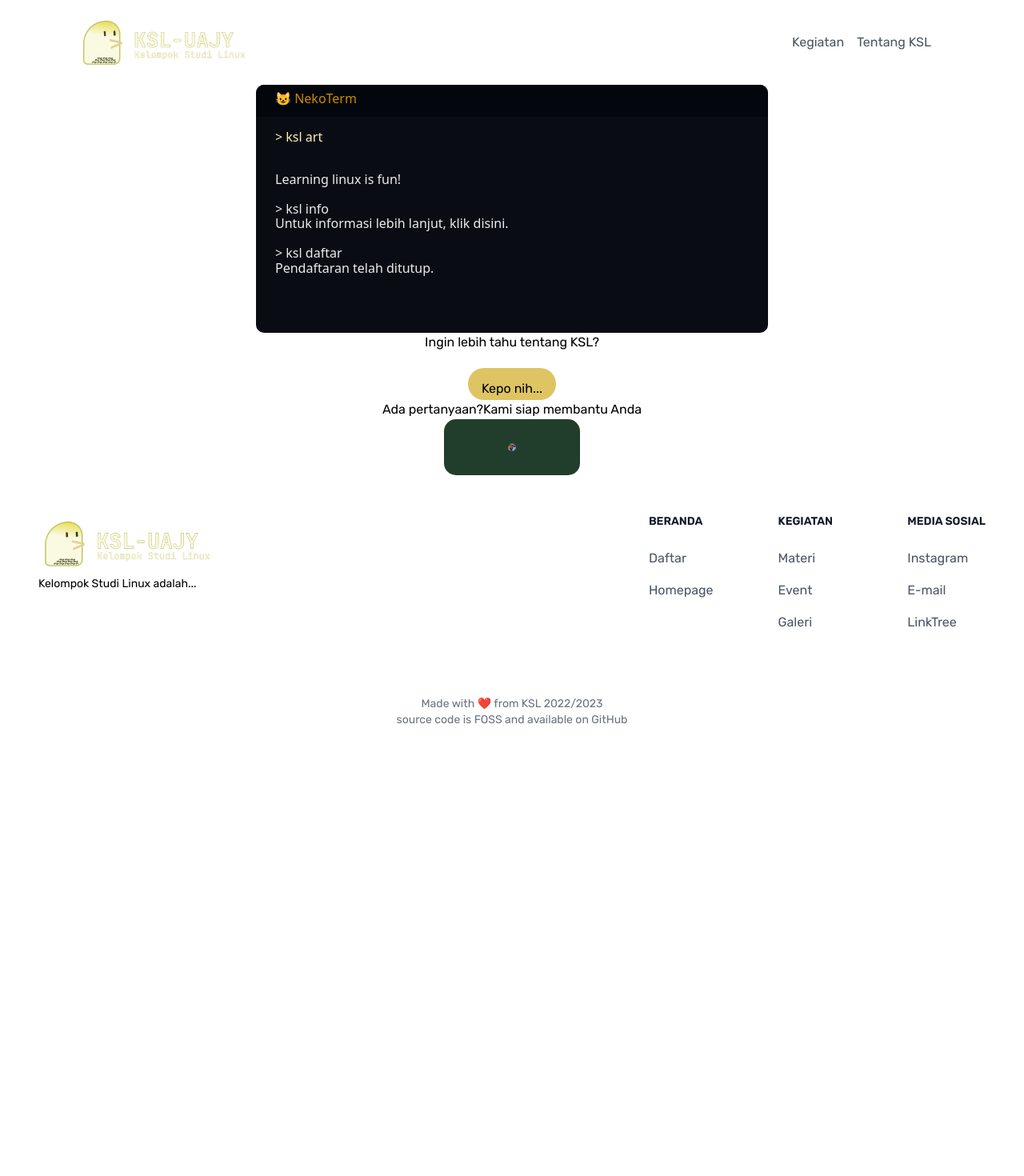
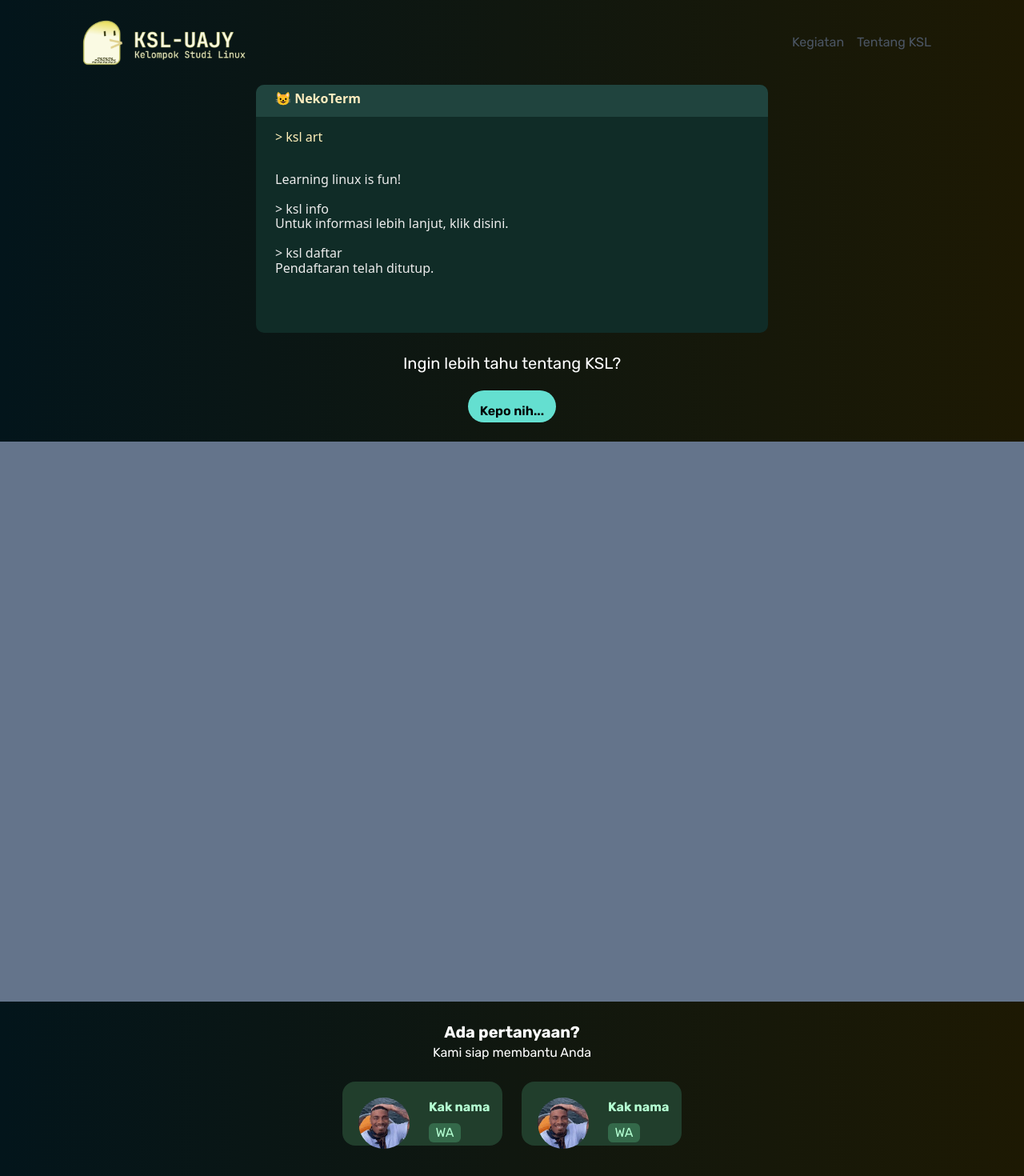
Before and after one commit to ksl-uajy/ksl.himaforka-uajy.org, a Next.js app: page / in a window 1280 px wide. Shown: the top 1470 px of the page at 80% size. Before the commit the page ends 1038 px from the top, so only its background shows below. Built offline with nearby package versions, Linux system fonts and the light colour scheme.

Commit message:
add About component

```diff
--- /dev/null
+++ b/components/About.tsx
@@ -0,0 +1,13 @@
+import React from "react";
+
+function About() {
+  return (
+    <>
+      <div className="container">
+        <div className="h-[700px] w-full bg-slate-500"></div>
+      </div>
+    </>
+  );
+}
+
+export default About;
--- a/components/Contact.tsx
+++ b/components/Contact.tsx
@@ -6,25 +6,38 @@ import { FC, useEffect, useState } from "react";
 const Contact: FC = () => {
   return (
     <>
-      {/* <div className=""> */}
-      <div className="mx-auto flex max-w-screen-sm items-center justify-center text-center font-rubik">
-        <h1>Ada pertanyaan?</h1>
-        <h2>Kami siap membantu Anda</h2>
+      <div className="container mx-auto max-w-screen-sm font-rubik">
+        <div className="flex items-center justify-center">
+          <div className="py-6 text-center text-white">
+            <p className="text-xl font-bold">Ada pertanyaan?</p>
+            <p className="">Kami siap membantu Anda</p>
+          </div>
+        </div>
+        <div className="flex items-center justify-center gap-6">
+          <div className="flex h-[80px] w-[200px] gap-6 rounded-2xl bg-[#213E2C] py-5 pl-5">
+            <Image alt="Foto dummy" className="h-16 w-16 flex-initial rounded-full" src={Foto} />
+            <div className="text-[#B4FFD2]">
+              <h1 className="pb-2 font-bold">Kak nama</h1>
+              <a href="#">
+                <div className="h-6 w-10 rounded-md bg-[#34694A]">
+                  <p className="text-center">WA</p>
+                </div>
+              </a>
+            </div>
+          </div>
+          <div className="flex h-[80px] w-[200px] gap-6 rounded-2xl bg-[#213E2C] py-5 pl-5">
+            <Image alt="Foto dummy" className="h-16 w-16 flex-initial rounded-full" src={Foto} />
+            <div className="text-[#B4FFD2]">
+              <h1 className="pb-2 font-bold">Kak nama</h1>
+              <a href="#">
+                <div className="h-6 w-10 rounded-md bg-[#34694A]">
+                  <p className="text-center">WA</p>
+                </div>
+              </a>
+            </div>
+          </div>
+        </div>
       </div>
-      <div className="mx-auto flex h-[70px] w-[170px] max-w-screen-sm items-center justify-center rounded-[15px] bg-[#213E2C] text-center font-rubik">
-        <a href="#">
-          <div className="">
-            <Image
-              alt="Foto dummy"
-              className="h-[10px] w-[10px] rounded-full"
-              height="225"
-              src={Foto}
-              width="213"
-            />
-          </div>
-        </a>
-      </div>
-      {/* </div> */}
     </>
   );
 };
--- a/components/FAQ.tsx
+++ b/components/FAQ.tsx
@@ -4,14 +4,18 @@ import { FC, useEffect, useState } from "react";
 const FAQ: FC = () => {
   return (
     <>
-      <div className="mx-auto flex max-w-screen-sm items-center justify-center font-rubik">
-        <h1 className="text-x1 mb-5">Ingin lebih tahu tentang KSL?</h1>
-      </div>
-      <div className="mx-auto flex max-w-screen-sm items-center justify-center text-center font-rubik">
-        <div className="h-[40px] w-[110px] rounded-[40px] bg-[#DFC464]">
-          <a href="#">
-            <h2 className="text-black-600 dark:text-black-400 p-3.5">Kepo nih...</h2>
-          </a>
+      <div className="container mx-auto max-w-screen-sm p-6 font-rubik">
+        <div className="flex items-center justify-center">
+          <h1 className="mb-5 text-xl text-white">Ingin lebih tahu tentang KSL?</h1>
+        </div>
+        <div className="flex items-center justify-center text-center">
+          <div className="h-[40px] w-[110px] rounded-[40px] bg-[#64DFD0]">
+            <a href="#">
+              <h1 className="text-black-600 dark:text-black-400 p-3.5 font-semibold">
+                Kepo nih...
+              </h1>
+            </a>
+          </div>
         </div>
       </div>
     </>
--- a/components/Footer.tsx
+++ b/components/Footer.tsx
@@ -5,7 +5,7 @@ import { FC, useEffect, useState } from "react";
 const Footer: FC = () => {
   return (
     <>
-      <div className="container mx-auto w-full p-4 font-rubik sm:p-6">
+      <div className="container mx-auto w-full p-4 font-rubik text-white sm:p-6">
         <div className="container mx-auto w-full p-4 sm:p-6">
           <div className="md:flex md:justify-between">
             <div className="mb-6 md:mb-0">
@@ -18,10 +18,8 @@ const Footer: FC = () => {
             </div>
             <div className="grid grid-cols-2 gap-8 sm:grid-cols-3 sm:gap-16">
               <div>
-                <h2 className="mb-6 text-sm font-semibold uppercase text-gray-900 dark:text-black">
-                  Beranda
-                </h2>
-                <ul className="text-gray-600 dark:text-gray-400">
+                <h2 className="mb-6 text-sm font-semibold uppercase ">Beranda</h2>
+                <ul className="">
                   <li className="mb-4">
                     <a className="hover:underline" href="#">
                       Daftar
@@ -35,10 +33,8 @@ const Footer: FC = () => {
                 </ul>
               </div>
               <div>
-                <h2 className="mb-6 text-sm font-semibold uppercase text-gray-900 dark:text-black">
-                  Kegiatan
-                </h2>
-                <ul className="text-gray-600 dark:text-gray-400">
+                <h2 className="mb-6 text-sm font-semibold uppercase">Kegiatan</h2>
+                <ul>
                   <li className="mb-4">
                     <a className="hover:underline" href="#">
                       Materi
@@ -57,10 +53,8 @@ const Footer: FC = () => {
                 </ul>
               </div>
               <div>
-                <h2 className="mb-6 text-sm font-semibold uppercase text-gray-900 dark:text-black">
-                  Media Sosial
-                </h2>
-                <ul className="text-gray-600 dark:text-gray-400">
+                <h2 className="mb-6 text-sm font-semibold uppercase">Media Sosial</h2>
+                <ul className="">
                   <li className="mb-4">
                     <a className="hover:underline" href="#">
                       Instagram
@@ -81,7 +75,7 @@ const Footer: FC = () => {
             </div>
           </div>
           <div className="my-6 border-gray-200 dark:border-gray-700 sm:mx-auto lg:my-20">
-            <span className="dark:text-black-400 block text-center text-sm text-gray-500 sm:text-center">
+            <span className="dark:text-black-400 block text-center text-sm text-white sm:text-center">
               Made with ❤️ from KSL 2022/2023 <br /> source code is FOSS and available on GitHub
             </span>
           </div>
--- a/components/Terminal.tsx
+++ b/components/Terminal.tsx
@@ -6,9 +6,9 @@ const Terminal: FC = () => {
   return (
     <>
       <div className="mx-auto flex max-w-screen-sm items-center justify-center">
-        <div className="h-[310px] w-full rounded-[10px] bg-[#090D13] leading-[18.5px]">
-          <div className="h-10 w-full rounded-t-[10px] bg-[#03070D]">
-            <h1 className="px-6 py-2 text-yellow-600 dark:text-yellow-400">😺 NekoTerm</h1>
+        <div className="h-[310px] w-full rounded-[10px] bg-[#102C27] leading-[18.5px]">
+          <div className="h-10 w-full rounded-t-[10px] bg-[#20443E]">
+            <h1 className="px-6 py-2 font-semibold text-[#FFEDBF]">😺 NekoTerm</h1>
           </div>
           <div className="px-6">
             <h2 className="py-4 text-[#FFF0BA] dark:text-[#FFF0BA]">
--- a/pages/index.tsx
+++ b/pages/index.tsx
@@ -1,3 +1,4 @@
+import About from "@/components/About";
 import Contact from "@/components/Contact";
 import FAQ from "@/components/FAQ";
 import Footer from "@/components/Footer";
@@ -19,10 +20,11 @@ const Home = () => {
           rel="stylesheet"
         />
       </Head>
-      <div>
+      <div className="bg-gradient-to-r from-[#03151B] to-[#1D1903]">
         <Navbar />
         <Terminal />
         <FAQ />
+        <About />
         <Contact />
         <Footer />
       </div>
```
